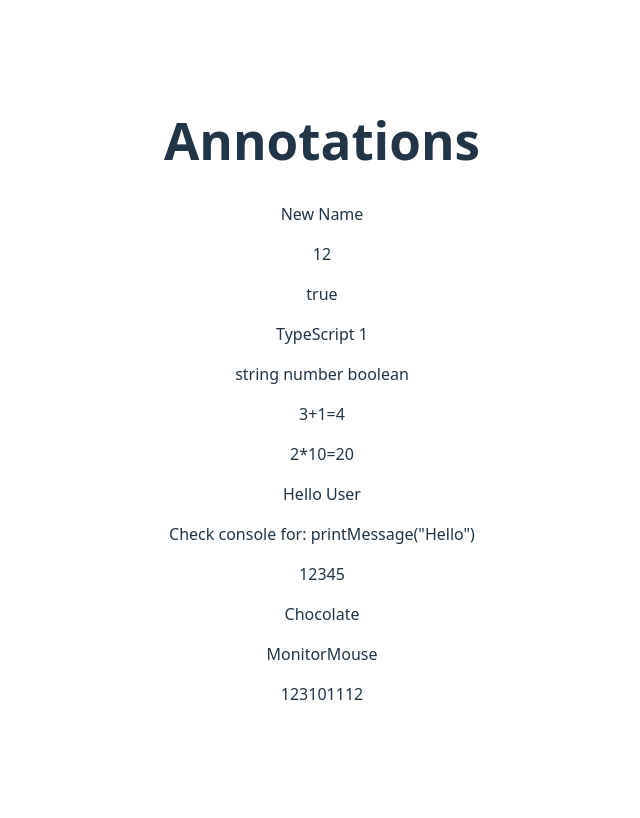
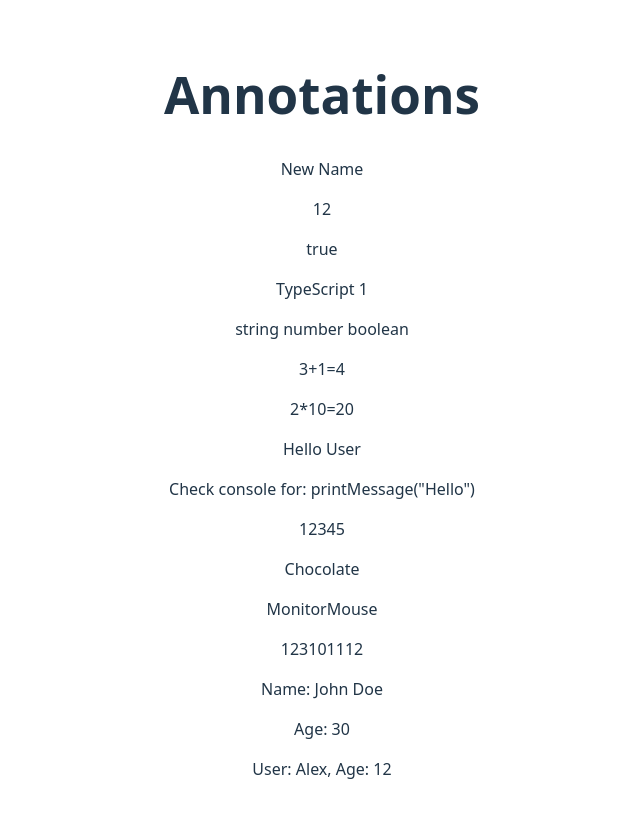
Before and after one commit to Hrisshhii/react-practice, a React (Vite) app in the folder Typescript-practice/: page / in a window 1280 px wide. Shown: the top 818 px of the page, without its empty margins (318-958 px from the left). Built offline with nearby package versions, Linux system fonts and the light colour scheme.

Commit message:
TypeScript objects

```diff
--- a/Typescript-practice/src/App.tsx
+++ b/Typescript-practice/src/App.tsx
@@ -1,12 +1,14 @@
 import './App.css'
 import { Annotations } from './Basics/Annotations'
 import { Arrays } from './Basics/Arrays'
+import { Objects } from './Basics/Objects'
 
 function App() {
   return (
     <>
       {<Annotations />}
       {<Arrays />}
+      {<Objects />}
     </>
   )
 }
--- /dev/null
+++ b/Typescript-practice/src/Basics/Objects.tsx
@@ -0,0 +1,24 @@
+const person: {firstName: string,lastName: string,age: number}={
+    firstName: "John",
+    lastName: "Doe",
+    age: 30
+};
+console.log(person);
+
+//As function:
+function printUser(): {name: string,age: number}{
+    return {
+        name: "Alex",
+        age: 12
+    };
+}
+const n=printUser();
+console.log(n.name,n.age);
+
+export function Objects(){
+    return <>
+        <p>Name: {person.firstName} {person.lastName}</p>
+        <p>Age: {person.age}</p>
+        <p>User: {n.name}, Age: {n.age}</p>
+    </>
+};
```
